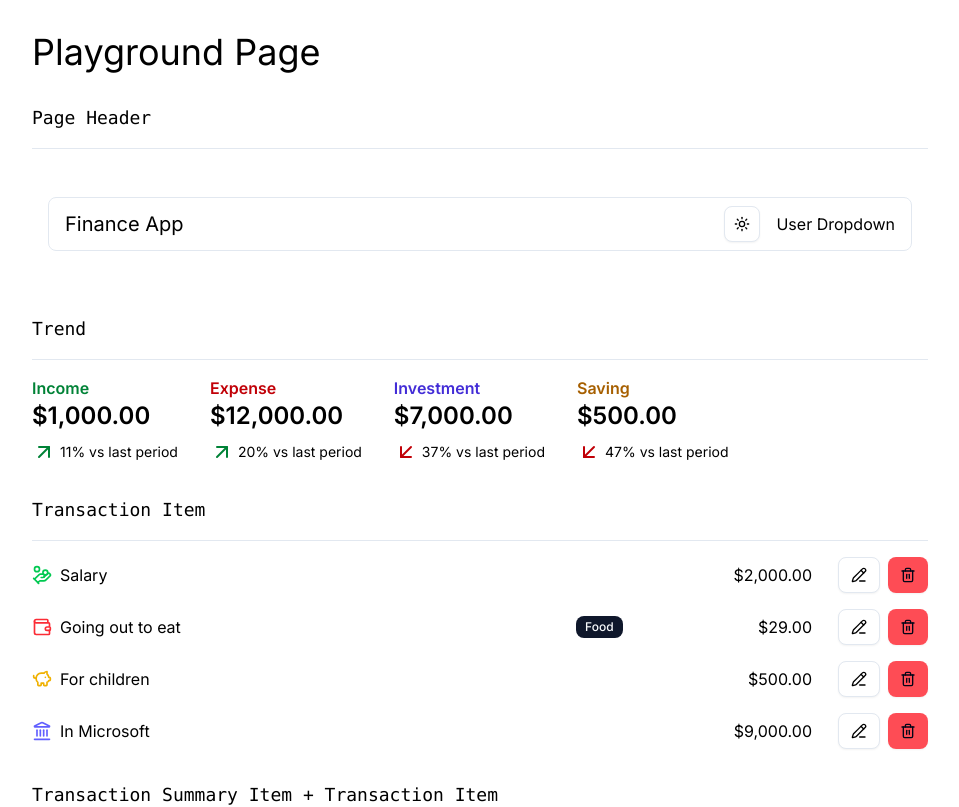
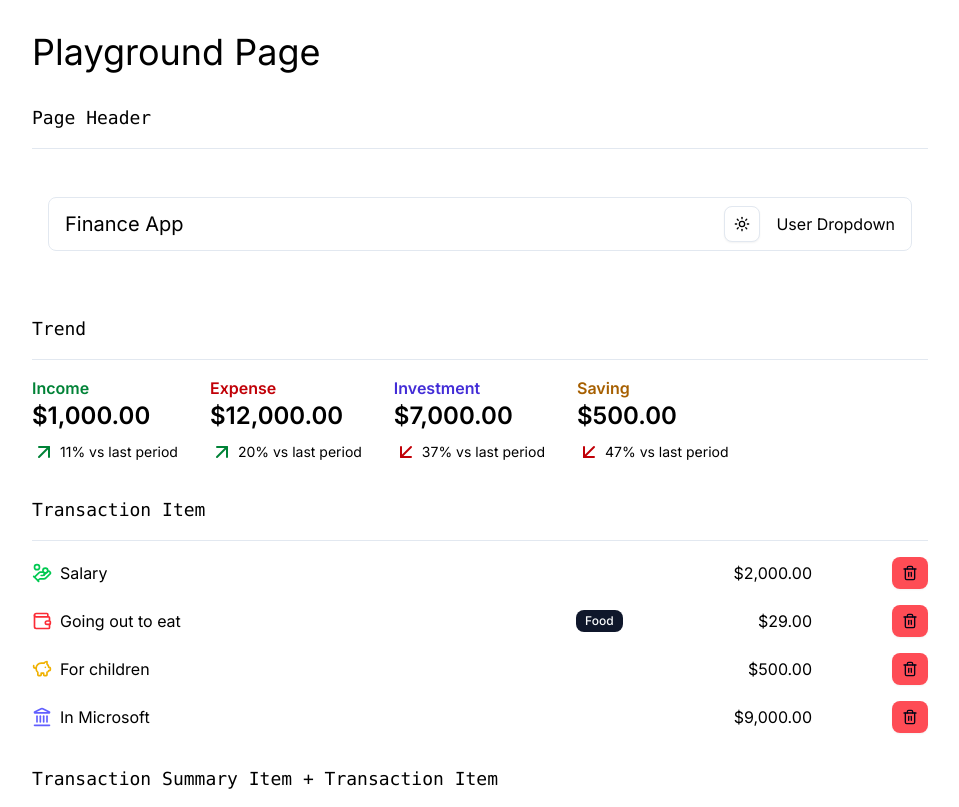
Before and after one commit to rohxn-rai/finance-app-nextjs, a Next.js app: page /playground in a window 1280 px wide. Shown: the top 807 px of the page, without its empty margins (160-1119 px from the left). Built offline with nearby package versions, Linux system fonts and the light colour scheme.

Commit message:
modified transaction item action button component

```diff
--- a/components/transaction/transaction-item-action-button.tsx
+++ b/components/transaction/transaction-item-action-button.tsx
@@ -15,7 +15,7 @@ import {
 } from "@/components/ui/alert-dialog";
 import { Button } from "@/components/ui/button";
 
-import { Loader2, PencilLine, Trash2 } from "lucide-react";
+import { Loader2, Trash2 } from "lucide-react";
 import deleteTransaction from "@/actions/delete-transaction-action";
 import { toast } from "sonner";
 
@@ -27,11 +27,6 @@ const TransactionItemActionButton = ({
   onRemove: Function;
 }) => {
   const [isLoading, setIsLoading] = useState(false);
-
-  const handleEditButton = async () => {
-    setIsLoading(true);
-    setIsLoading(false);
-  };
 
   const handleDelete = async () => {
     setIsLoading(true);
@@ -57,14 +52,10 @@ const TransactionItemActionButton = ({
   };
 
   return (
-    <div className="flex flex-row gap-2 items-center">
-      <Button variant="outline" disabled={isLoading}>
-        <PencilLine />
-      </Button>
-
+    <>
       <AlertDialog>
         <AlertDialogTrigger asChild>
-          <Button variant="destructive" disabled={isLoading}>
+          <Button variant="destructive" size="sm" disabled={isLoading}>
             <Trash2 />
           </Button>
         </AlertDialogTrigger>
@@ -94,7 +85,7 @@ const TransactionItemActionButton = ({
           </AlertDialogFooter>
         </AlertDialogContent>
       </AlertDialog>
-    </div>
+    </>
   );
 };
 
```
